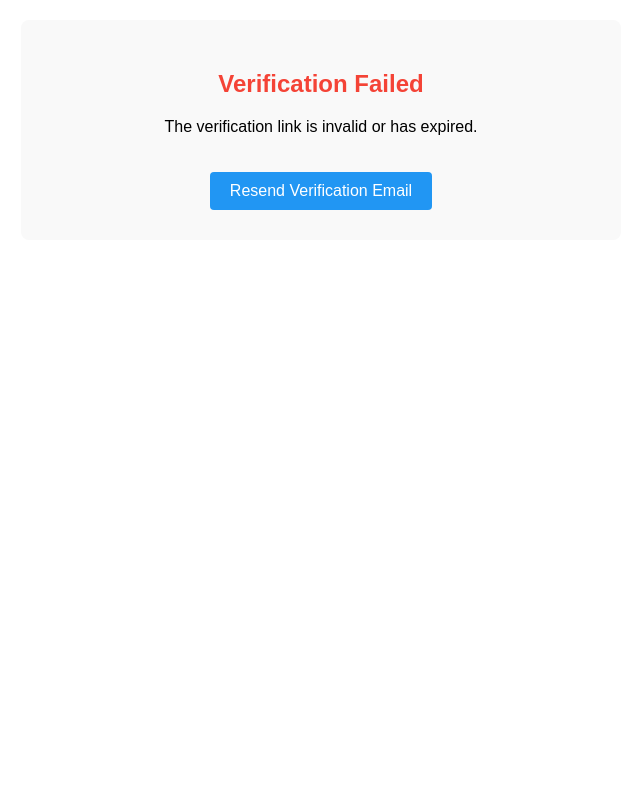
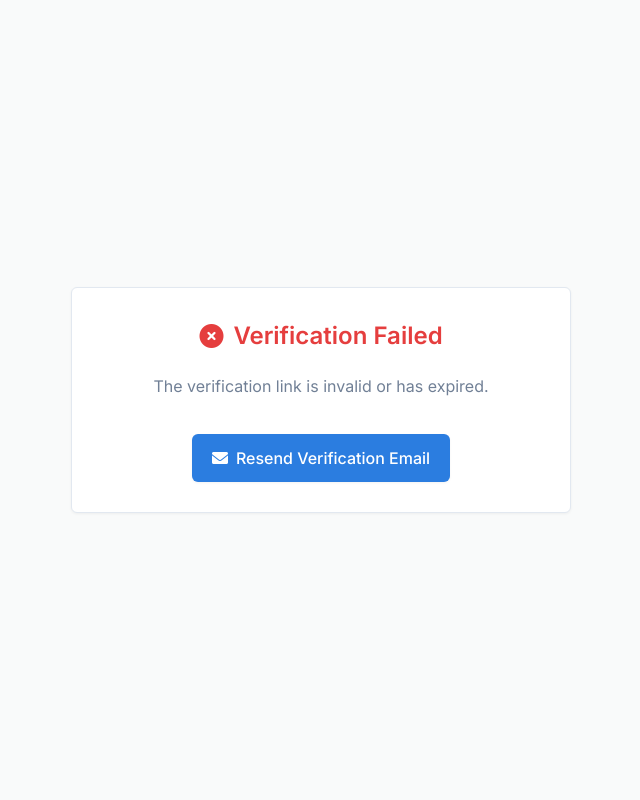
Before and after one commit to shahariarmahfuz/Yes, a Flask app: page /verify/1 in a window 1280 px wide. Shown: the whole page, without its empty margins (319-959 px from the left). Run offline with Flask 3, Linux system fonts and the light colour scheme.

Commit message:
Update verify_result.html

```diff
--- a/templates/verify_result.html
+++ b/templates/verify_result.html
@@ -2,35 +2,122 @@
 <html>
 <head>
     <title>Verification Result</title>
+    <link href="https://fonts.googleapis.com/css2?family=Inter:wght@400;500;600&display=swap" rel="stylesheet">
+    <link rel="stylesheet" href="https://cdnjs.cloudflare.com/ajax/libs/font-awesome/6.0.0/css/all.min.css">
+    <meta name="viewport" content="width=device-width, initial-scale=1.0">
     <style>
-        body { font-family: Arial, sans-serif; max-width: 600px; margin: 0 auto; padding: 20px; }
-        .result-box { background: #f9f9f9; padding: 30px; border-radius: 8px; text-align: center; }
-        .success { color: #4CAF50; }
-        .error { color: #f44336; }
+        /* Theme based on the Account, Login, and Sign Up Pages with Icons */
+        :root {
+            --primary-color: #2b7de0;
+            --primary-hover: #1967d2;
+            --accent-color: #e53e3e;
+            --success-color: #38a169;
+            --bg-light: #f9fafa;
+            --text-primary: #2d3748;
+            --text-secondary: #718096;
+            --border-color: #e2e8f0;
+            --box-shadow: 0 1px 3px rgba(0, 0, 0, 0.05);
+            --border-radius: 6px;
+        }
+
+        * {
+            box-sizing: border-box;
+            margin: 0;
+            padding: 0;
+        }
+
+        body {
+            font-family: 'Inter', -apple-system, BlinkMacSystemFont, sans-serif;
+            background-color: var(--bg-light);
+            color: var(--text-primary);
+            line-height: 1.5;
+            padding: 20px;
+            margin: 0;
+            -webkit-font-smoothing: antialiased;
+            display: flex;
+            justify-content: center;
+            align-items: center;
+            min-height: 100vh;
+        }
+
+        .result-container {
+            background-color: white;
+            padding: 30px;
+            border-radius: var(--border-radius);
+            box-shadow: var(--box-shadow);
+            border: 1px solid var(--border-color);
+            text-align: center;
+            width: 100%;
+            max-width: 500px;
+        }
+
+        h2 {
+            font-weight: 600;
+            margin-bottom: 20px;
+            display: flex;
+            align-items: center;
+            justify-content: center;
+            gap: 10px;
+        }
+
+        h2.success {
+            color: var(--success-color);
+        }
+
+        h2.error {
+            color: var(--accent-color);
+        }
+
+        h2 i {
+            font-size: 1.5rem;
+        }
+
+        p {
+            color: var(--text-secondary);
+            line-height: 1.6;
+            margin-bottom: 15px;
+        }
+
+        p strong {
+            font-weight: 500;
+            color: var(--text-primary);
+        }
+
         .btn {
-            background: #2196F3;
+            background-color: var(--primary-color);
             color: white;
-            padding: 10px 20px;
+            padding: 12px 20px;
             border: none;
-            border-radius: 4px;
+            border-radius: var(--border-radius);
             text-decoration: none;
-            display: inline-block;
+            display: inline-flex;
+            align-items: center;
+            justify-content: center;
+            gap: 8px;
             margin-top: 20px;
+            font-size: 1rem;
+            font-weight: 500;
+            transition: background-color 0.2s ease, transform 0.1s ease;
+            box-shadow: var(--box-shadow);
         }
-        .btn:hover { background: #0b7dda; }
+
+        .btn:hover {
+            background-color: var(--primary-hover);
+            transform: translateY(-1px);
+        }
     </style>
 </head>
 <body>
-    <div class="result-box">
+    <div class="result-container">
         {% if success %}
-            <h2 class="success">Verification Successful!</h2>
+            <h2 class="success"><i class="fas fa-check-circle"></i> Verification Successful!</h2>
             <p>Your email has been successfully verified.</p>
-            <p>You now have 10 credits to start using our services.</p>
-            <a href="{{ url_for('login') }}" class="btn">Proceed to Login</a>
+            <p>You now have <strong>10 credits</strong> to start using our services.</p>
+            <a href="{{ url_for('login') }}" class="btn"><i class="fas fa-sign-in-alt"></i> Proceed to Login</a>
         {% else %}
-            <h2 class="error">Verification Failed</h2>
+            <h2 class="error"><i class="fas fa-times-circle"></i> Verification Failed</h2>
             <p>The verification link is invalid or has expired.</p>
-            <a href="{{ url_for('verify_send') }}" class="btn">Resend Verification Email</a>
+            <a href="{{ url_for('verify_send') }}" class="btn"><i class="fas fa-envelope"></i> Resend Verification Email</a>
         {% endif %}
     </div>
 </body>
```
